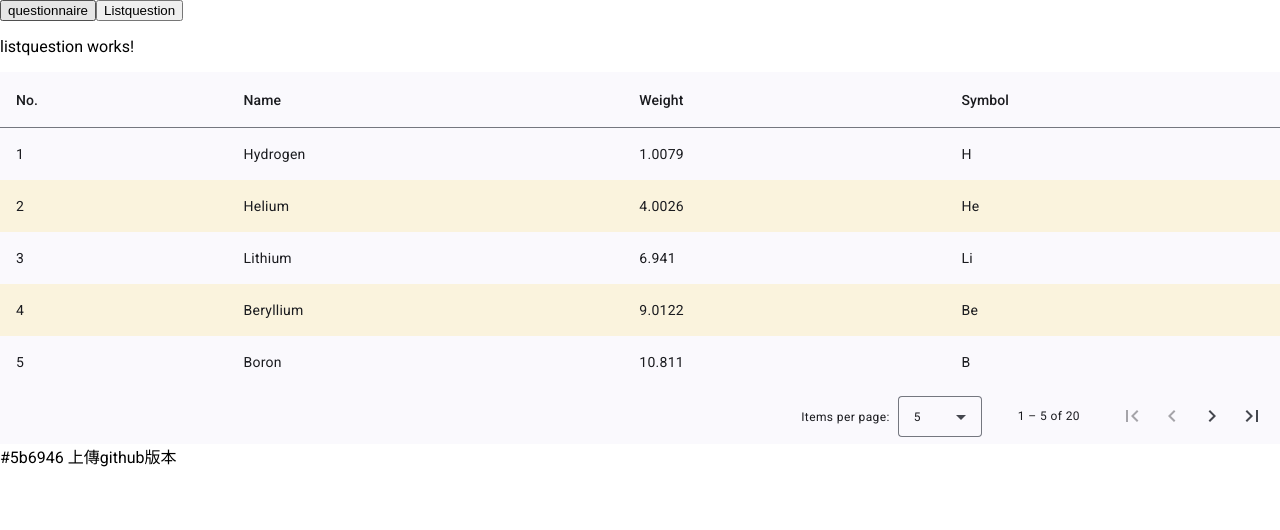
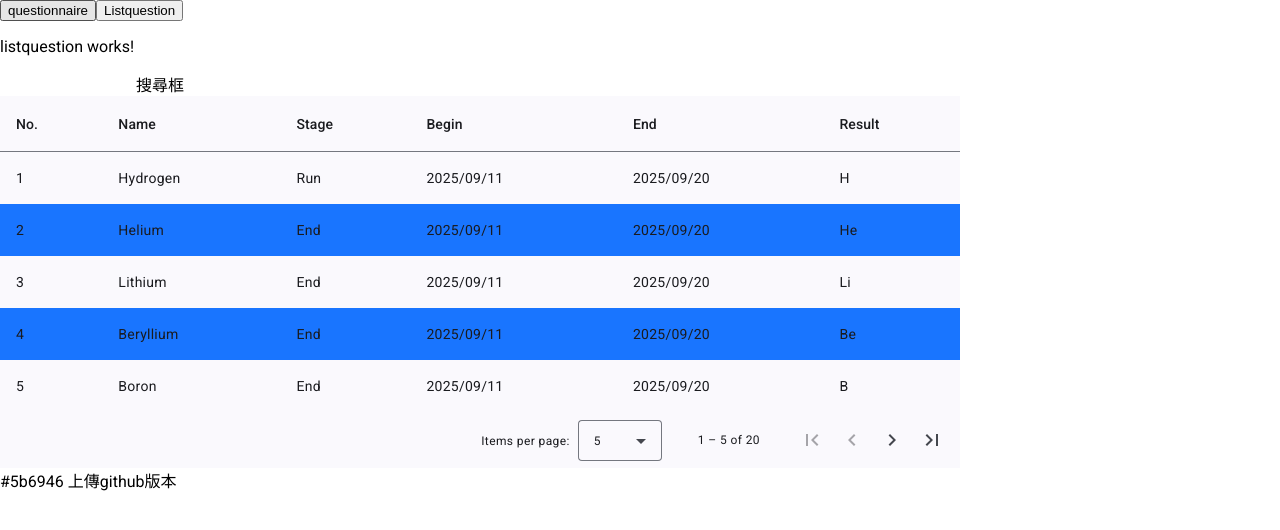
Before and after one commit to jing920119/Angularprogram, an Angular app: page /Listquestion in a window 1280 px wide. Shown: the top 530 px of the page. Built offline with nearby package versions, Linux system fonts and the light colour scheme.

Commit message:
改列表

```diff
--- a/src/app/listquestion/listquestion.component.html
+++ b/src/app/listquestion/listquestion.component.html
@@ -1,8 +1,9 @@
 <p>listquestion works!</p>
+
 <div class="all">
-  <div class="head"></div>
+
   <div class="find">
-
+    搜尋框
   </div>
   <div class="list">
 
@@ -21,16 +22,24 @@
           <td mat-cell *matCellDef="let element"> {{element.name}} </td>
         </ng-container>
 
-        <!-- Weight Column -->
-        <ng-container matColumnDef="weight">
-          <th mat-header-cell *matHeaderCellDef> Weight </th>
-          <td mat-cell *matCellDef="let element"> {{element.weight}} </td>
+        <!-- Stage Column -->
+        <ng-container matColumnDef="stage">
+          <th mat-header-cell *matHeaderCellDef> Stage </th>
+          <td mat-cell *matCellDef="let element"> {{element.stage}} </td>
         </ng-container>
 
         <!-- Symbol Column -->
-        <ng-container matColumnDef="symbol">
-          <th mat-header-cell *matHeaderCellDef> Symbol </th>
-          <td mat-cell *matCellDef="let element"> {{element.symbol}} </td>
+        <ng-container matColumnDef="begintime">
+          <th mat-header-cell *matHeaderCellDef> Begin </th>
+          <td mat-cell *matCellDef="let element"> {{element.begintime}} </td>
+        </ng-container>
+        <ng-container matColumnDef="endtime">
+          <th mat-header-cell *matHeaderCellDef> End </th>
+          <td mat-cell *matCellDef="let element"> {{element.endtime}} </td>
+        </ng-container>
+        <ng-container matColumnDef="result">
+          <th mat-header-cell *matHeaderCellDef> Result </th>
+          <td mat-cell *matCellDef="let element"> {{element.result}} </td>
         </ng-container>
 
         <tr mat-header-row *matHeaderRowDef="displayedColumns"></tr>
--- a/src/app/listquestion/listquestion.component.scss
+++ b/src/app/listquestion/listquestion.component.scss
@@ -17,13 +17,17 @@
 }
 
 tr:nth-of-type(even) td {
-  background-color: #faf3dd;
-}
-
-tr:last-of-type {
-  border-bottom: 2px solid #1975ff;
+  background-color: #1975ff;
 }
 
 .all {
   text-align: center;
 }
+
+.find {
+  width: 25%;
+}
+
+.list {
+  width: 75%;
+}
--- a/src/app/listquestion/listquestion.component.ts
+++ b/src/app/listquestion/listquestion.component.ts
@@ -12,7 +12,7 @@ import { MatTableDataSource, MatTableModule } from '@angular/material/table';
 })
 export class ListquestionComponent {
 
-  displayedColumns: string[] = ['position', 'name', 'weight', 'symbol'];
+  displayedColumns: string[] = ['position', 'name', 'stage', 'begintime', 'endtime', 'result'];
   dataSource = new MatTableDataSource<PeriodicElement>(ELEMENT_DATA);
 
   @ViewChild(MatPaginator) paginator!: MatPaginator;
@@ -28,29 +28,31 @@ export class ListquestionComponent {
 export interface PeriodicElement {
   name: string;
   position: number;
-  weight: number;
-  symbol: string;
+  stage: string;
+  begintime: string;
+  endtime: string;
+  result: string;
 }
 
 const ELEMENT_DATA: PeriodicElement[] = [
-  { position: 1, name: 'Hydrogen', weight: 1.0079, symbol: 'H' },
-  { position: 2, name: 'Helium', weight: 4.0026, symbol: 'He' },
-  { position: 3, name: 'Lithium', weight: 6.941, symbol: 'Li' },
-  { position: 4, name: 'Beryllium', weight: 9.0122, symbol: 'Be' },
-  { position: 5, name: 'Boron', weight: 10.811, symbol: 'B' },
-  { position: 6, name: 'Carbon', weight: 12.0107, symbol: 'C' },
-  { position: 7, name: 'Nitrogen', weight: 14.0067, symbol: 'N' },
-  { position: 8, name: 'Oxygen', weight: 15.9994, symbol: 'O' },
-  { position: 9, name: 'Fluorine', weight: 18.9984, symbol: 'F' },
-  { position: 10, name: 'Neon', weight: 20.1797, symbol: 'Ne' },
-  { position: 11, name: 'Sodium', weight: 22.9897, symbol: 'Na' },
-  { position: 12, name: 'Magnesium', weight: 24.305, symbol: 'Mg' },
-  { position: 13, name: 'Aluminum', weight: 26.9815, symbol: 'Al' },
-  { position: 14, name: 'Silicon', weight: 28.0855, symbol: 'Si' },
-  { position: 15, name: 'Phosphorus', weight: 30.9738, symbol: 'P' },
-  { position: 16, name: 'Sulfur', weight: 32.065, symbol: 'S' },
-  { position: 17, name: 'Chlorine', weight: 35.453, symbol: 'Cl' },
-  { position: 18, name: 'Argon', weight: 39.948, symbol: 'Ar' },
-  { position: 19, name: 'Potassium', weight: 39.0983, symbol: 'K' },
-  { position: 20, name: 'Calcium', weight: 40.078, symbol: 'Ca' },
+  { position: 1, name: 'Hydrogen', stage: 'Run', begintime: '2025/09/11', endtime: '2025/09/20', result: 'H' },
+  { position: 2, name: 'Helium', stage: 'End', begintime: '2025/09/11', endtime: '2025/09/20', result: 'He' },
+  { position: 3, name: 'Lithium', stage: 'End', begintime: '2025/09/11', endtime: '2025/09/20', result: 'Li' },
+  { position: 4, name: 'Beryllium', stage: 'End', begintime: '2025/09/11', endtime: '2025/09/20', result: 'Be' },
+  { position: 5, name: 'Boron', stage: 'End', begintime: '2025/09/11', endtime: '2025/09/20', result: 'B' },
+  { position: 6, name: 'Carbon', stage: 'End', begintime: '2025/09/11', endtime: '2025/09/20', result: 'C' },
+  { position: 7, name: 'Nitrogen', stage: 'End', begintime: '2025/09/11', endtime: '2025/09/20', result: 'N' },
+  { position: 8, name: 'Oxygen', stage: 'End', begintime: '2025/09/11', endtime: '2025/09/20', result: 'O' },
+  { position: 9, name: 'Fluorine', stage: 'End', begintime: '2025/09/11', endtime: '2025/09/20', result: 'F' },
+  { position: 10, name: 'Neon', stage: 'End', begintime: '2025/09/11', endtime: '2025/09/20', result: 'Ne' },
+  { position: 11, name: 'Sodium', stage: 'End', begintime: '2025/09/11', endtime: '2025/09/20', result: 'Na' },
+  { position: 12, name: 'Magnesium', stage: 'End', begintime: '2025/09/11', endtime: '2025/09/20', result: 'Mg' },
+  { position: 13, name: 'Aluminum', stage: 'End', begintime: '2025/09/11', endtime: '2025/09/20', result: 'Al' },
+  { position: 14, name: 'Silicon', stage: 'End', begintime: '2025/09/11', endtime: '2025/09/20', result: 'Si' },
+  { position: 15, name: 'Phosphorus', stage: 'End', begintime: '2025/09/11', endtime: '2025/09/20', result: 'P' },
+  { position: 16, name: 'Sulfur', stage: 'End', begintime: '2025/09/11', endtime: '2025/09/20', result: 'S' },
+  { position: 17, name: 'Chlorine', stage: 'End', begintime: '2025/09/11', endtime: '2025/09/20', result: 'Cl' },
+  { position: 18, name: 'Argon', stage: 'End', begintime: '2025/09/11', endtime: '2025/09/20', result: 'Ar' },
+  { position: 19, name: 'Potassium', stage: 'End', begintime: '2025/09/11', endtime: '2025/09/20', result: 'K' },
+  { position: 20, name: 'Calcium', stage: 'End', begintime: '2025/09/11', endtime: '2025/09/20', result: 'Ca' },
 ];
```
